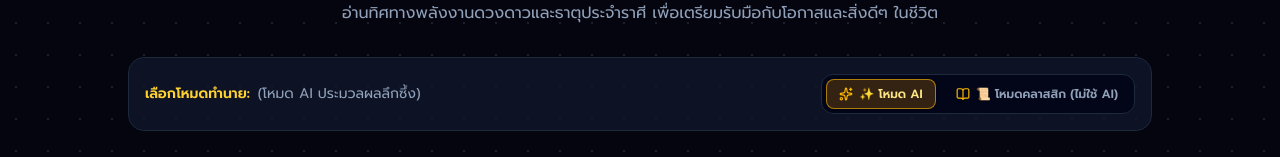
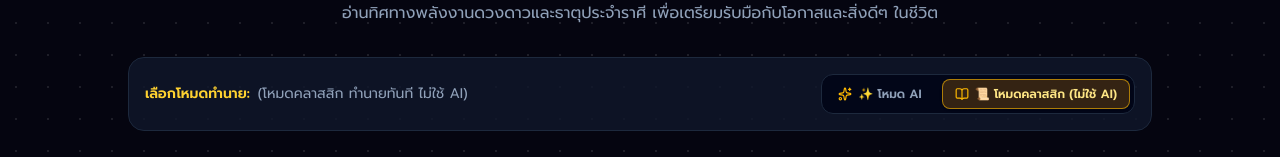
Before and after one commit to pondz1/MysticTarot, a React (Vite) app: page /horoscope in a window 1280 px wide. Shown: the part 185-342 px from the top of the page. Built offline with nearby package versions, Linux system fonts and the light colour scheme; no server answers.

Commit message:
fix(horoscope): set classic normal mode as default for 12 Zodiac horoscope

```diff
--- a/src/features/horoscope/pages/HoroscopePage.tsx
+++ b/src/features/horoscope/pages/HoroscopePage.tsx
@@ -12,7 +12,7 @@ interface HoroscopePageProps {
 export const HoroscopePage: React.FC<HoroscopePageProps> = ({ apiSettings }) => {
   const [selectedSign, setSelectedSign] = useState<ZodiacSign>(ZODIAC_SIGNS[0]);
   const [timeframe, setTimeframe] = useState<'daily' | 'monthly'>('daily');
-  const [useAi, setUseAi] = useState<boolean>(true);
+  const [useAi, setUseAi] = useState<boolean>(false);
   const [prediction, setPrediction] = useState<string>('');
   const [isLoading, setIsLoading] = useState<boolean>(false);
 
```
